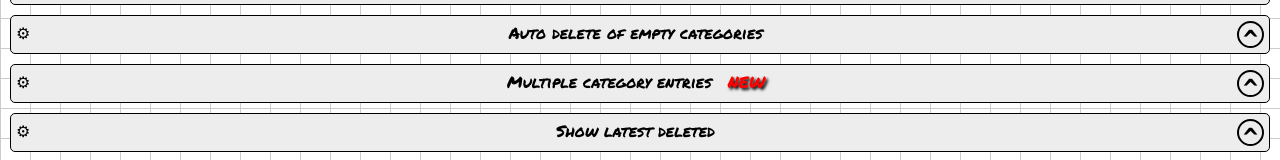
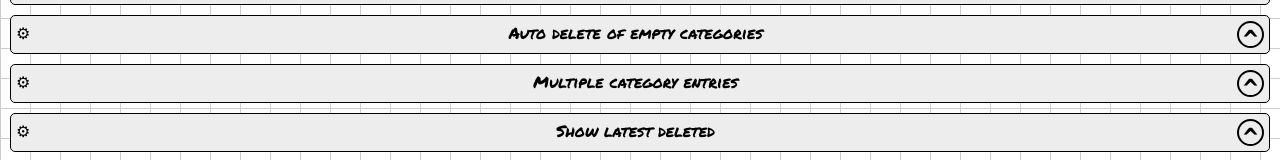
Before and after one commit to lucapu88/shopping_list, a Vue app: page / in a window 1280 px wide. Both pictures are taken after a click on the element 901 px from the left and 32 px from the top of the page. Shown: the part 312-472 px from the top of the page. Built offline with nearby package versions, Linux system fonts and the light colour scheme; a web font is replaced by a local one.

Commit message:
Deleted isNew from multiple-category

```diff
--- a/src/App.vue
+++ b/src/App.vue
@@ -122,8 +122,6 @@ export default {
 	}
 }
 .light-container {
-	background-image: repeating-linear-gradient(#575757a6 0 2px, transparent 2px 100%), linear-gradient(90deg, transparent 0 20px, #494949bb 20px 22px, transparent 22px 100%);
-	background-size: 100% 30px;
 	/* repeating-linear-gradient:
 			#575757a6 0 2px → Disegna una riga orizzontale colorata di 2px di altezza.
 			transparent 2px 100% → Il resto è trasparente fino al 100% dell'elemento.
@@ -132,6 +130,8 @@ export default {
 			transparent 0 20px → Lo sfondo è trasparente nei primi 20px.
 			#494949bb 20px 22px → Disegna una riga verticale di 2px di larghezza con colore #494949bb.
 			transparent 22px 100% → Il resto dell'elemento torna trasparente. */
+	background-image: repeating-linear-gradient(#575757a6 0 2px, transparent 2px 100%), linear-gradient(90deg, transparent 0 20px, #494949bb 20px 22px, transparent 22px 100%);
+	background-size: 100% 30px;
 }
 
 .dark-container,
--- a/src/components/helper/settings/Multiple-category-insertion.vue
+++ b/src/components/helper/settings/Multiple-category-insertion.vue
@@ -27,7 +27,6 @@ export default {
 			:istructions-text="languages.multipleCategoryInsertionText.title"
 			:select-deselect-arrow="settings.multipleCategoryInsertion && settings.section === multipleCategoryInsertion"
 			:isSettings="true"
-			:isNew="true"
 		/>
 		<template v-if="settings.multipleCategoryInsertion && settings.section === multipleCategoryInsertion">
 			<div class="auto-delete-container mb-3">
```
Also changed, not shown: documentation/add-new-festivity.md (+1 -1 lines).
